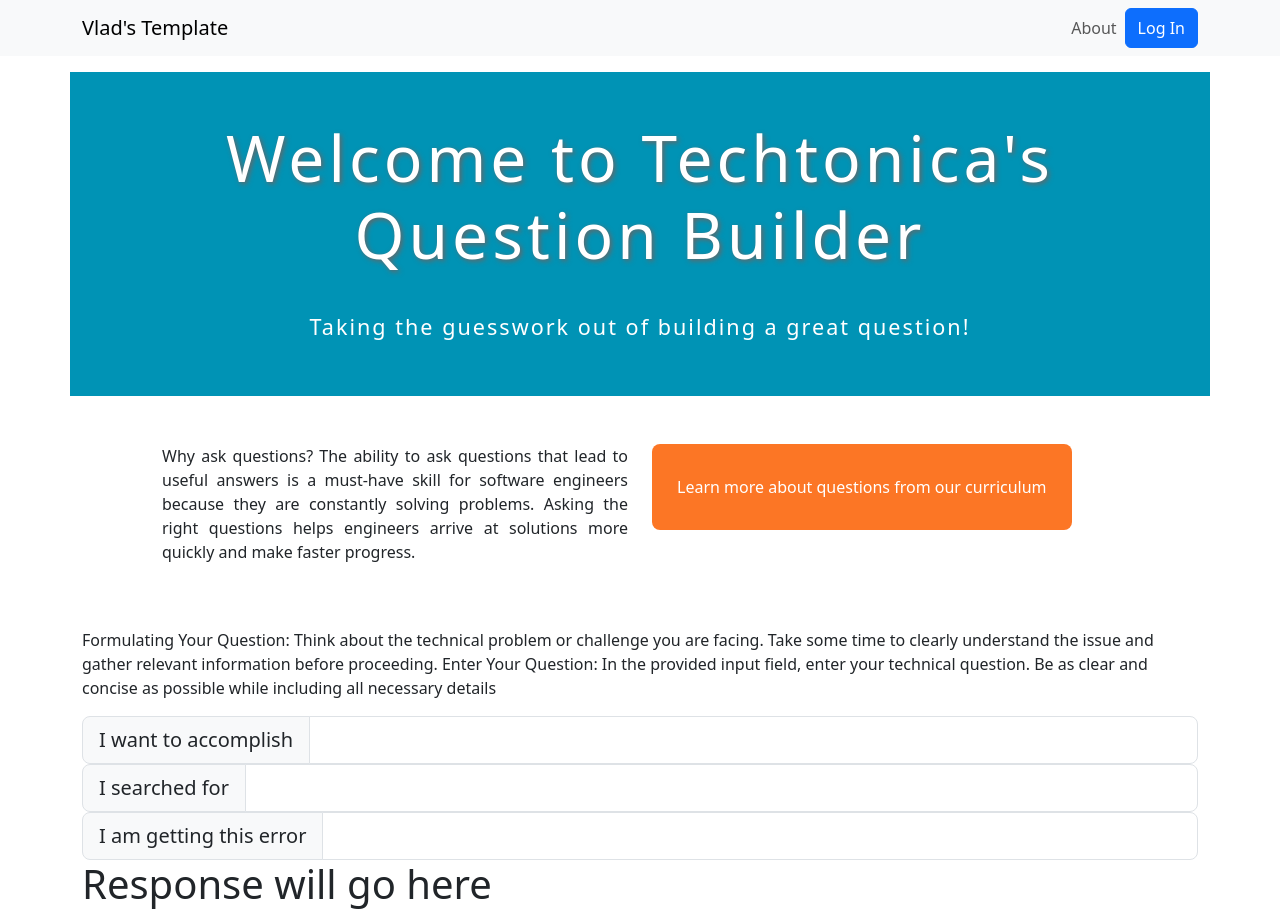
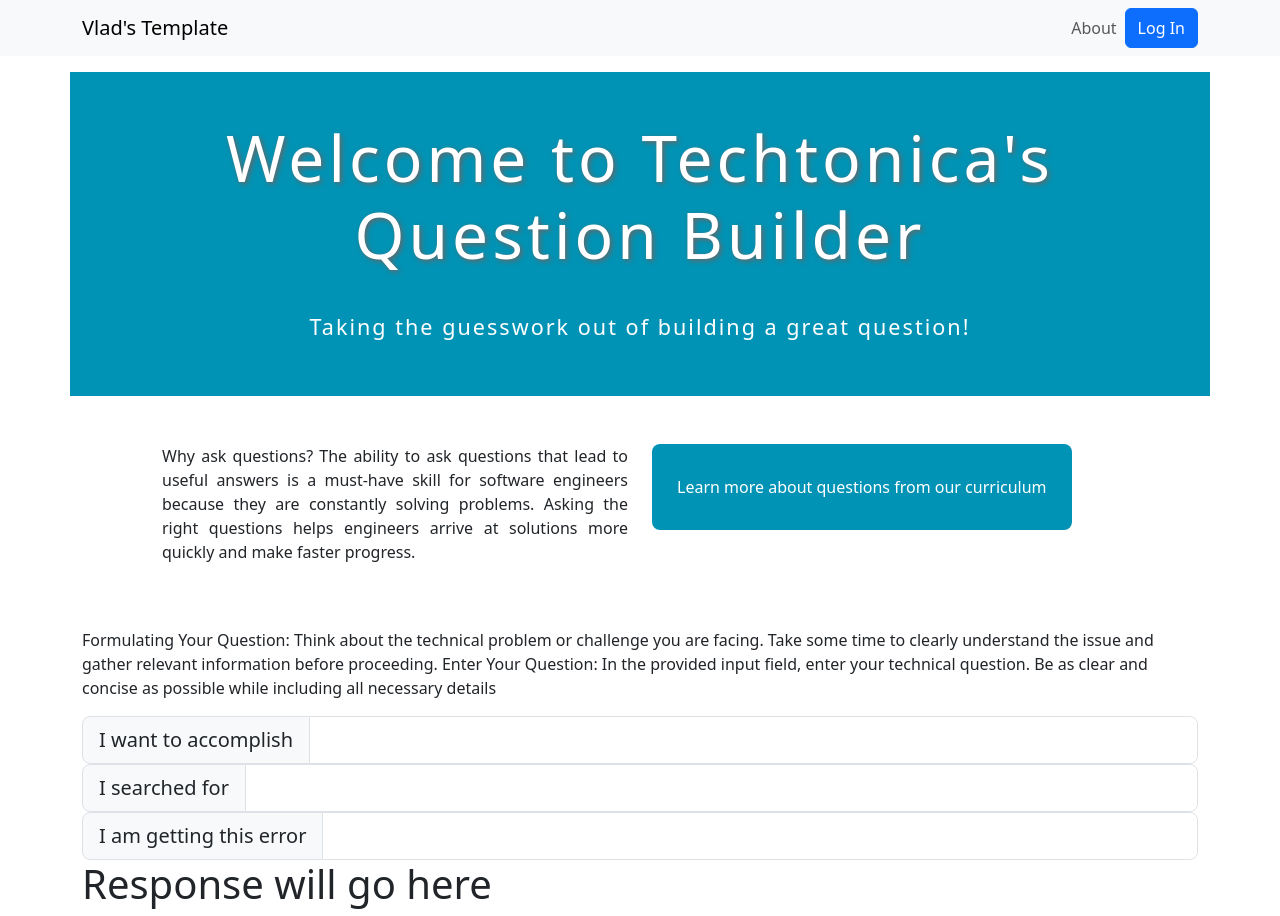
Before and after one commit to Roshanell/question-craft, a React (Vite) app: page / in a window 1280 px wide. In both pictures the pointer is over the link "Learn more about questions from our curriculum". Built offline with nearby package versions, Linux system fonts and the light colour scheme.

Commit message:
added hover styling on button

```diff
--- a/src/components/AskingQuestions.css
+++ b/src/components/AskingQuestions.css
@@ -35,4 +35,8 @@
     background-color: #fc7625;
     text-align: center;
     text-decoration: none;
+
 }
+.orange-button:hover {
+    background-color: #0093b5;
+  }
```
